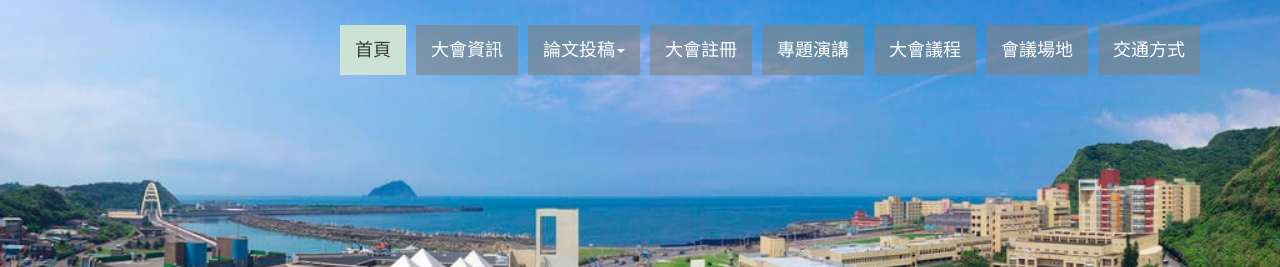
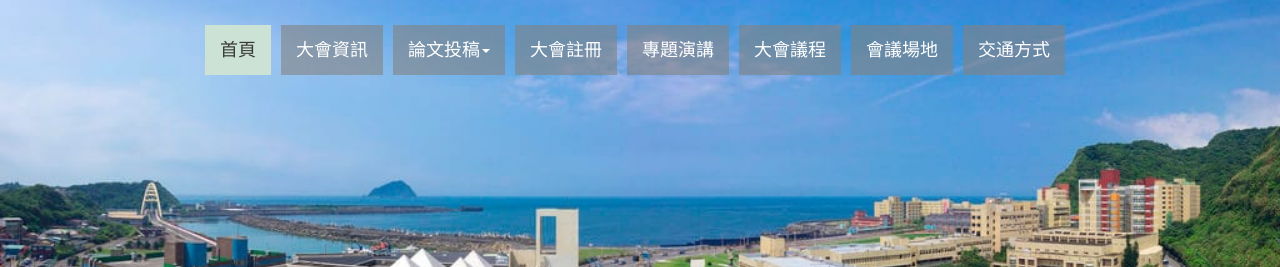
Before and after one commit to nssse2023/nssse2023, a plain HTML site: page index.html in a window 1280 px wide. Shown: the top 267 px of the page. Drawn offline with Linux system fonts and the light colour scheme; a web font is replaced by a local one.

Commit message:
put the navbar in center

```diff
--- a/assets/css/style.css
+++ b/assets/css/style.css
@@ -691,3 +691,14 @@ background:rgba(0,0,0,0.80)	;
 	margin: 1rem 4rem;
 	padding-right: 1rem;
 }
+
+.navbar-center {
+	display: inline-block;
+	float: none;
+	vertical-align: top;
+}
+
+
+.navbar-collapse-center {
+	text-align: center;
+}
--- a/index.html
+++ b/index.html
@@ -32,8 +32,8 @@
             class="icon-bar"></span> <span class="icon-bar"></span> <span class="icon-bar"></span> </button>
         <!--<a class="navbar-brand" href="index.html"><img src="assets/images/logo.png" alt="vOne HTML5 template"></a>-->
       </div>
-      <div class="navbar-collapse collapse">
-        <ul class="nav navbar-nav pull-right">
+      <div class="navbar-collapse collapse navbar-collapse-center">
+        <ul class="nav navbar-nav navbar-center">
           <li class="active"><a href="#">首頁</a></li>
           <li><a href="about.html">大會資訊</a></li>
           <li class="dropdown"> <a href="#" class="dropdown-toggle" data-toggle="dropdown">論文投稿<b class="caret"></b></a>
```
Also changed, not shown: about.html (+2 -2 lines), prog_speech.html (+2 -2 lines), prog_tech.html (+2 -2 lines), reg.html (+2 -2 lines), submit.html (+2 -2 lines), traffic.html (+2 -2 lines), venue.html (+2 -2 lines).
